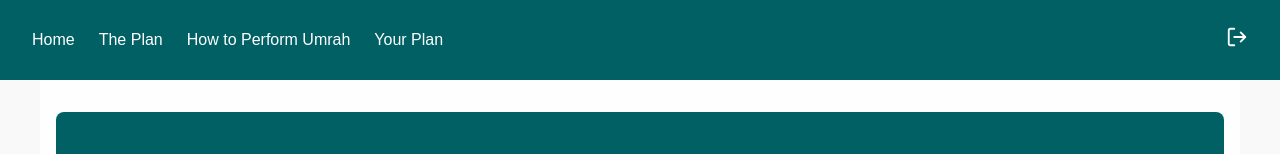
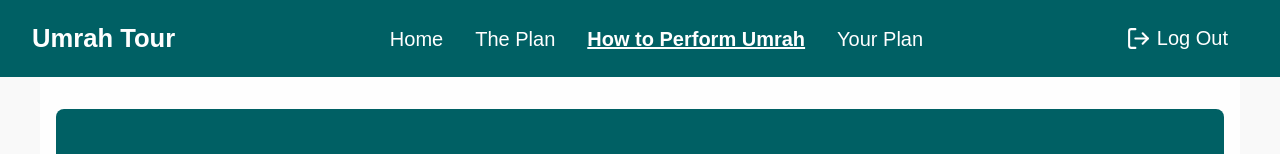
Before and after one commit to alshehrimazen/Cpit-405-Project, a React (Vite) app: page /umrah-guide in a window 1280 px wide. Shown: the top 154 px of the page. Built offline with nearby package versions, Linux system fonts and the light colour scheme; no server answers; sample sign-in values are in the browser's storage.

Commit message:
fixed header design and auth

```diff
--- a/package.json
+++ b/package.json
@@ -2,15 +2,19 @@
   "name": "umarh-app",
   "private": true,
   "version": "0.0.0",
+  "homepage": "https://github.com/alshehrimazen/Umrah-App",
   "type": "module",
   "scripts": {
     "dev": "vite",
     "build": "vite build",
     "lint": "eslint .",
+    "predeploy": "npm run build",
+    "deploy": "gh-pages -d build",
     "preview": "vite preview"
   },
   "dependencies": {
     "firebase": "^11.6.1",
+    "gh-pages": "^6.3.0",
     "react": "^19.0.0",
     "react-dom": "^19.0.0",
     "react-icons": "^5.5.0",
--- a/src/components/Auth/Auth.css
+++ b/src/components/Auth/Auth.css
@@ -63,18 +63,20 @@
   background-color: #004c4c;
 }
 
-/* ✅ Text link style */
+
 .text-link {
   background: none;
   border: none;
-  color: #006064;
+  color: #62c6c6;
   font-size: 0.9rem;
   font-weight: 500;
   cursor: pointer;
   text-align: center;
   padding: 0.25rem 0;
+  text-decoration: none;
 }
 
 .text-link:hover {
-  color: #062121;
+  color: #62c6c6;
+  text-decoration: underline;
 }
--- a/src/components/Auth/Auth.jsx
+++ b/src/components/Auth/Auth.jsx
@@ -53,7 +53,7 @@ export default function Auth() {
           />
         </div>
 
-        <div className="text-link">Forgot your password?</div>
+        <button type="button" className="text-link">Forgot your password?</button>
 
         <button type="submit">{isLogin ? 'Login' : 'Sign Up'}</button>
 
--- a/src/components/Header.jsx
+++ b/src/components/Header.jsx
@@ -1,5 +1,5 @@
 import React, { useState } from "react";
-import { Link, useNavigate } from "react-router-dom";
+import { NavLink, useNavigate } from "react-router-dom";
 import { useAuth } from "./contexts/AuthContext";
 import { FiLogOut } from "react-icons/fi";
 import "./css/Header.css";
@@ -13,7 +13,7 @@ const Header = () => {
     try {
       await logout();
       localStorage.clear();
-      navigate('/');
+      navigate("/");
     } catch (error) {
       console.error("Logout failed", error);
     }
@@ -21,16 +21,38 @@ const Header = () => {
 
   return (
     <header className="header">
+      <div className="logo-title">Umrah Tour</div>
+
       <nav className="nav">
-        <Link to="/home" className="nav-link">Home</Link>
-        <Link to="/planner" className="nav-link">The Plan</Link>
-        <Link to="/umrah-guide" className="nav-link">How to Perform Umrah</Link>
-        <Link to="/yourplan" className="nav-link">Your Plan</Link>
+        <NavLink to="/home" className="nav-link">
+          Home
+        </NavLink>
+        <NavLink to="/planner" className="nav-link">
+          The Plan
+        </NavLink>
+        <NavLink to="/umrah-guide" className="nav-link">
+          How to Perform Umrah
+        </NavLink>
+        <NavLink to="/yourplan" className="nav-link">
+          Your Plan
+        </NavLink>
       </nav>
 
       <div className="logout-container">
-        <FiLogOut className="logout-icon" size={22} onClick={() => setConfirmVisible(true)} />
+        <button
+          className="logout-combined"
+          onClick={() => setConfirmVisible(true)}
+        >
+          <FiLogOut className="logout-icon" />
+          Log Out
+        </button>
+
         {confirmVisible && (
+          <>
+            <div
+              className="logout-overlay"
+              onClick={() => setConfirmVisible(false)}
+            />
             <div className="logout-popup">
               <p>Are you sure you want to log out?</p>
               <div className="popup-buttons">
@@ -38,6 +60,7 @@ const Header = () => {
                 <button onClick={() => setConfirmVisible(false)}>No</button>
               </div>
             </div>
+          </>
         )}
       </div>
     </header>
--- a/src/components/css/Header.css
+++ b/src/components/css/Header.css
@@ -1,25 +1,68 @@
 .header {
   display: flex;
   justify-content: space-between;
-  /* changed */
   align-items: center;
+  background-color: #006064;
   padding: 1rem 2rem;
-  background-color: #006064;
-  height: 80px;
-  position: relative;
-  z-index: 10;
+  color: white;
+}
+
+.logo-title {
+  font-size: 1.6rem;
+  font-weight: bold;
+  color: white;
+  margin-right: 2rem;
+  white-space: nowrap;
+}
+
+.nav {
+  display: flex;
+  gap: 2rem;
+  align-items: center;
+  margin: 0 auto;
+  flex: 1;
+  justify-content: center;
+}
+
+.nav-link {
+  color: white;
+  text-decoration: none;
+  font-size: 1.25rem;
+  font-weight: 500;
+  transition: all 0.3s ease;
+}
+
+.nav-link:hover {
+  color: #ffd700;
+}
+
+.nav-link.active {
+  font-weight: 700;
+  text-decoration: underline;
 }
 
 .logout-container {
   position: relative;
-  /* changed from absolute */
-  left: 0;
+}
+
+.logout-combined {
+  display: flex;
+  align-items: center;
+  background: none;
+  border: none;
+  color: white;
+  font-size: 1.25rem;
+  font-weight: 500;
+  cursor: pointer;
+}
+
+.logout-combined:hover {
+  color: #ffd700;
 }
 
 .logout-icon {
-  color: white;
-  cursor: pointer;
-  font-size: 1.5rem;
+  font-size: 25px;
+  margin-right: 6px;
   transition: color 0.3s ease;
 }
 
@@ -27,83 +70,54 @@
   color: #ffd700;
 }
 
-.nav-wrapper {
-  margin: 0 auto;
-  /* center */
-  flex: 1;
-  text-align: center;
-}
-
-.nav {
-  display: inline-flex;
-  gap: 1.5rem;
-}
-
-.nav-link {
-  color: white;
-  text-decoration: none;
-  font-size: 1rem;
-  font-weight: 500;
-  transition: color 0.3s ease;
-}
-
-.nav-link:hover {
-  color: #ffd700;
-}
-
-/* Confirmation popup styles remain the same */
-
 .logout-popup {
   position: fixed;
   top: 50%;
   left: 50%;
   transform: translate(-50%, -50%);
-  background: white;
-  padding: 1.5rem;
-  border-radius: 12px;
-  box-shadow: 0 0 15px rgba(0, 0, 0, 0.25);
-  width: 300px;
+  background-color: white;
+  color: #333;
+  padding: 1.2rem;
+  border-radius: 8px;
+  box-shadow: 0 4px 12px rgba(0, 0, 0, 0.25);
+  z-index: 1000;
+  min-width: 240px;
   text-align: center;
-  z-index: 2000;
+}
+
+.logout-overlay {
+  position: fixed;
+  top: 0;
+  left: 0;
+  width: 100%;
+  height: 100%;
+  background-color: rgba(0, 0, 0, 0.3);
+  z-index: 999;
 }
 
 .logout-popup p {
-  margin-bottom: 1rem;
-  color: #333;
-  font-weight: 500;
+  margin-bottom: 0.5rem;
+  font-weight: 600;
 }
 
 .popup-buttons {
   display: flex;
-  justify-content: space-between;
-  gap: 1rem;
+  justify-content: center;
+  gap: 10px;
 }
 
 .popup-buttons button {
-  padding: 0.5rem 1.2rem;
+  padding: 6px 12px;
   border: none;
-  border-radius: 6px;
+  border-radius: 4px;
   cursor: pointer;
-  font-weight: 500;
-  font-size: 0.9rem;
 }
 
 .popup-buttons button:first-child {
-  background-color: #c62828;
+  background-color: #e57373;
   color: white;
 }
 
 .popup-buttons button:last-child {
-  background-color: #e0e0e0;
-  color: #333;
+  background-color: #ccc;
 }
-
-.logout-backdrop {
-  position: fixed;
-  top: 0;
-  left: 0;
-  height: 100vh;
-  width: 100vw;
-  background-color: rgba(0, 0, 0, 0.4);
-  z-index: 1000;
-}
```
Also changed, not shown: 1 other file (tests, documents, lock files or other folders). Lines whose indentation alone changed are shown as unchanged.
